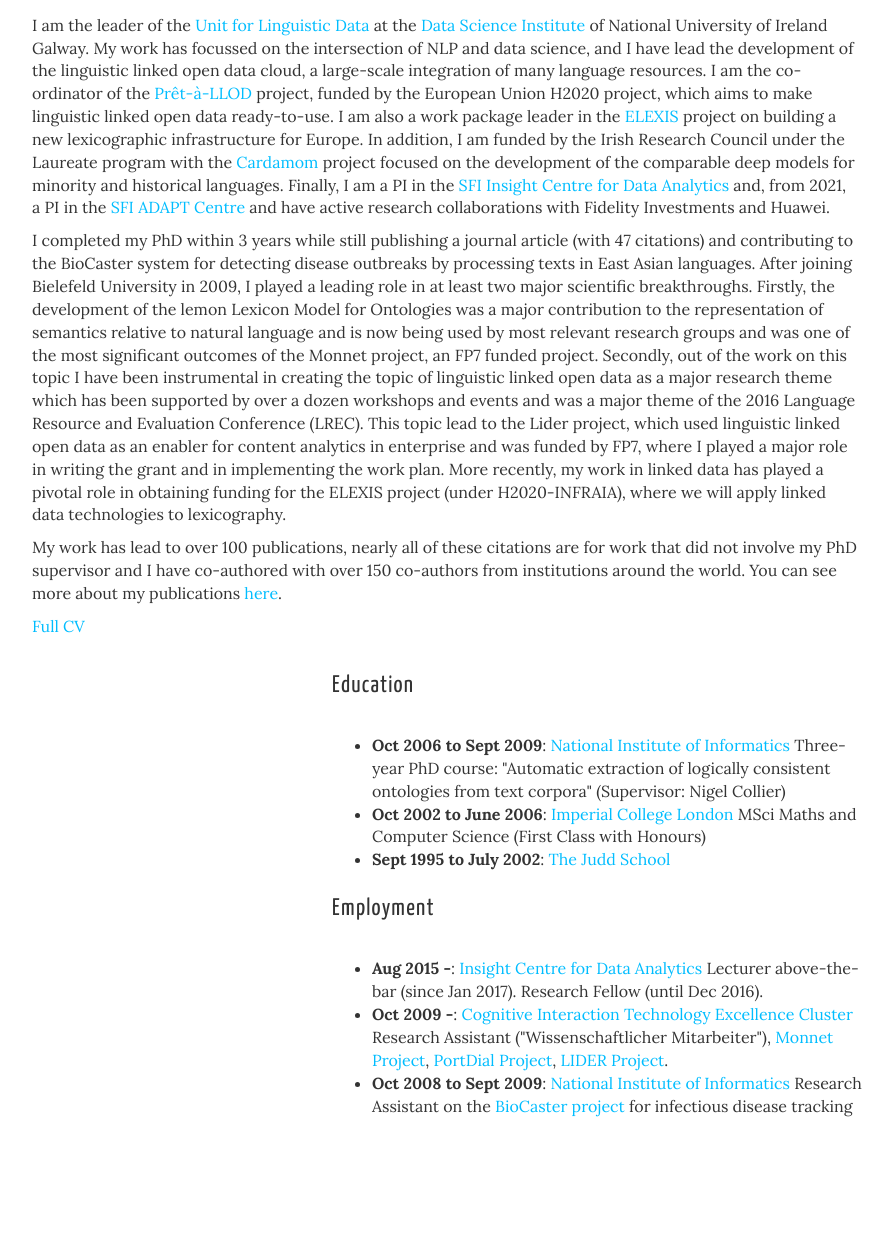
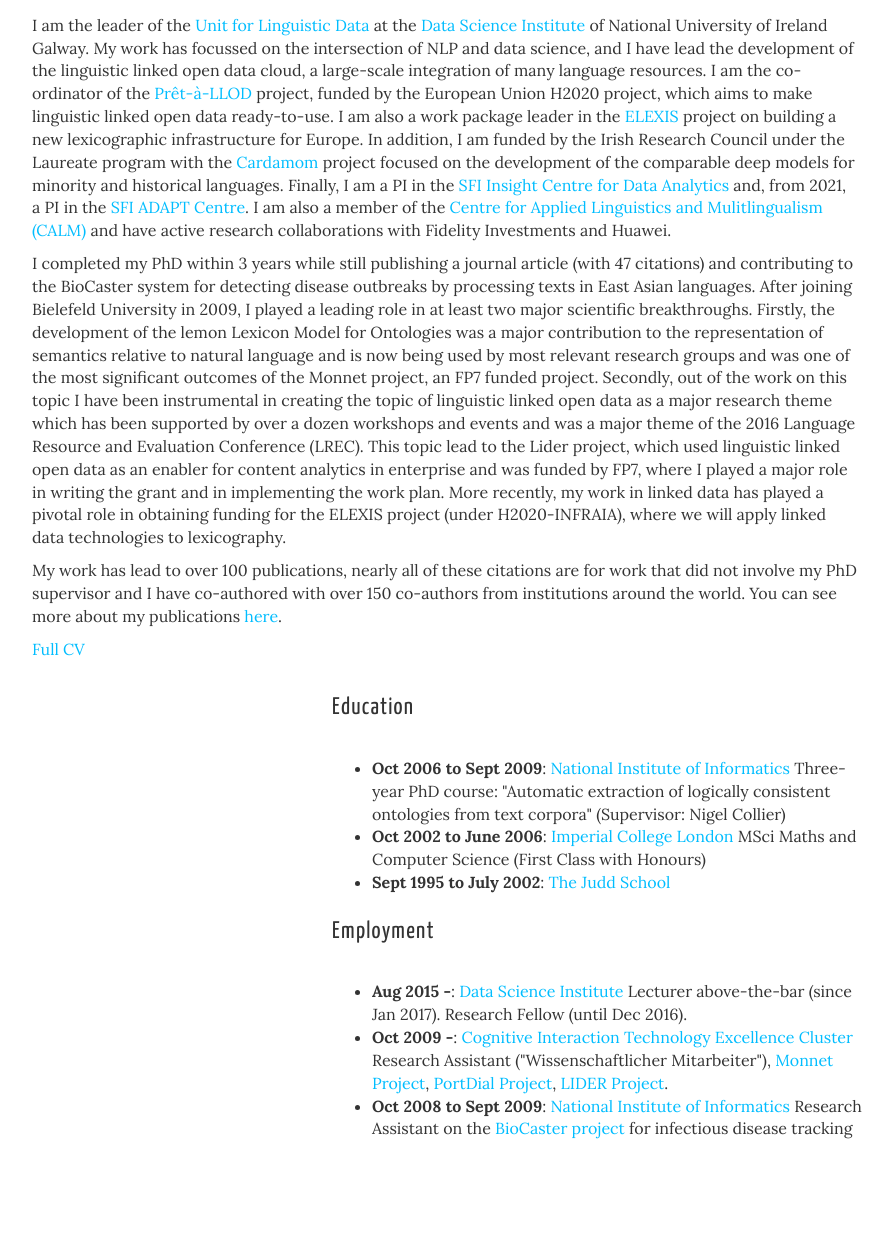
Before and after one commit to jmccrae/jmccrae.github.io, a PHP site: page /sparql/edu_employ in a window 1280 px wide. Shown: the part 247-1497 px from the top of the page, without its empty margins (38-930 px from the left). Before the commit the page ends 1364 px from the top, so only its background shows below. Run offline with PHP 8.4, Linux system fonts and the light colour scheme.

Commit message:
More updates

```diff
--- a/edu_employ.php
+++ b/edu_employ.php
@@ -1,7 +1,7 @@
 <?php include 'header.html'; ?>
              <div class="row col-lg-9">
                 <div class="pageTop">
-                    <p>I am the leader of the <a href="https://dsi.nuigalway.ie/units/uld">Unit for Linguistic Data</a> at the <a href="https://dsi.nuigalway.ie/">Data Science Institute</a> of National University of Ireland Galway. My work has focussed on the intersection of NLP and data science, and I have lead the development of the linguistic linked open data cloud, a large-scale integration of many language resources. I am the co-ordinator of the <a href="https://pret-a-llod.eu">Prêt-à-LLOD</a> project, funded by the European Union H2020 project, which aims to make linguistic linked open data ready-to-use. I am also a work package leader in the <a href="https://elex.is">ELEXIS</a> project on building a new lexicographic infrastructure for Europe. In addition, I am funded by the Irish Research Council under the Laureate program with the <a href="http://cardamom.insight-centre.org/">Cardamom</a> project focused on the development of the comparable deep models for minority and historical languages. Finally, I am a PI in the <a href="https://insight-center.org">SFI Insight Centre for Data Analytics</a> and, from 2021, a PI in the <a href="https://www.adaptcentre.ie/">SFI ADAPT Centre</a> and have active research collaborations with Fidelity Investments and Huawei.</p>
+                    <p>I am the leader of the <a href="https://dsi.nuigalway.ie/units/uld">Unit for Linguistic Data</a> at the <a href="https://dsi.nuigalway.ie/">Data Science Institute</a> of National University of Ireland Galway. My work has focussed on the intersection of NLP and data science, and I have lead the development of the linguistic linked open data cloud, a large-scale integration of many language resources. I am the co-ordinator of the <a href="https://pret-a-llod.eu">Prêt-à-LLOD</a> project, funded by the European Union H2020 project, which aims to make linguistic linked open data ready-to-use. I am also a work package leader in the <a href="https://elex.is">ELEXIS</a> project on building a new lexicographic infrastructure for Europe. In addition, I am funded by the Irish Research Council under the Laureate program with the <a href="http://cardamom.insight-centre.org/">Cardamom</a> project focused on the development of the comparable deep models for minority and historical languages. Finally, I am a PI in the <a href="https://insight-center.org">SFI Insight Centre for Data Analytics</a> and, from 2021, a PI in the <a href="https://www.adaptcentre.ie/">SFI ADAPT Centre</a>. I am also a member of the <a href="http://www.nuigalway.ie/calm/">Centre for Applied Linguistics and Mulitlingualism (CALM)</a> and have active research collaborations with Fidelity Investments and Huawei.</p>
 
 <p>I completed my PhD within 3 years while still publishing a journal article (with 47 citations) and contributing to the BioCaster system for detecting disease outbreaks by processing texts in East Asian languages. After joining Bielefeld University in 2009, I played a leading role in at least two major scientific breakthroughs. Firstly, the development of the lemon Lexicon Model for Ontologies was a major contribution to the representation of semantics relative to natural language and is now being used by most relevant research groups and was one of the most significant outcomes of the Monnet project, an FP7 funded project. Secondly, out of the work on this topic I have been instrumental in creating the topic of linguistic linked open data as a major research theme which has been supported by over a dozen workshops and events and was a major theme of the 2016 Language Resource and Evaluation Conference (LREC). This topic lead to the Lider project, which used linguistic linked open data as an enabler for content analytics in enterprise and was funded by FP7, where I played a major role in writing the grant and in implementing the work plan. More recently, my work in linked data has played a pivotal role in obtaining funding for the ELEXIS project (under H2020-INFRAIA), where we will apply linked data technologies to lexicography. </p>
 
@@ -29,7 +29,7 @@
                     <h2>Employment</h2>
                     <ul>
                         <li>
-                        <b>Aug 2015 -</b>: <a href="http://www.insight-centre.org/">Insight Centre for Data Analytics</a> Lecturer above-the-bar (since Jan 2017). Research Fellow (until Dec 2016).
+                        <b>Aug 2015 -</b>: <a href="https://dsi.nuigalway.ie">Data Science Institute</a> Lecturer above-the-bar (since Jan 2017). Research Fellow (until Dec 2016).
                         </li>
                         <li>
                         <b>Oct 2009 -</b>: <a href="https://www.cit-ec.de/">Cognitive Interaction Technology Excellence Cluster</a> Research Assistant ("Wissenschaftlicher Mitarbeiter"), <a href="http://www.monnet-project.eu/">Monnet Project</a>,
```
